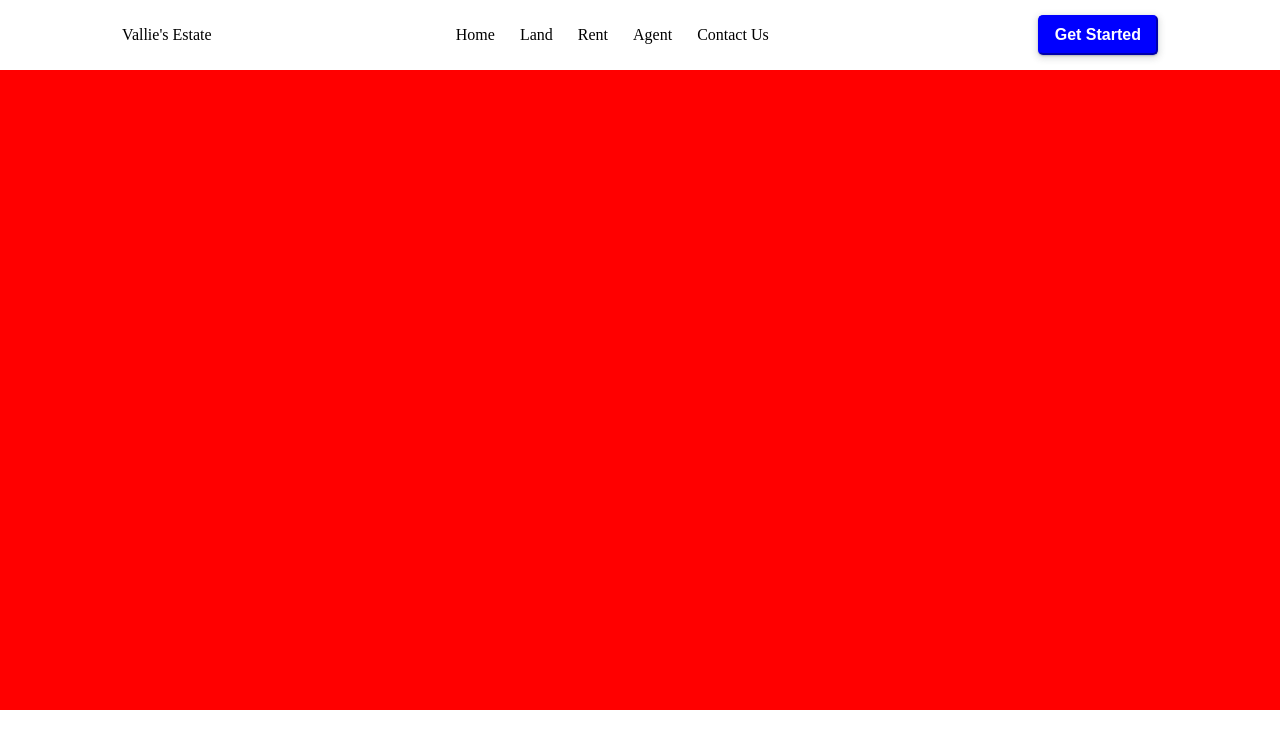
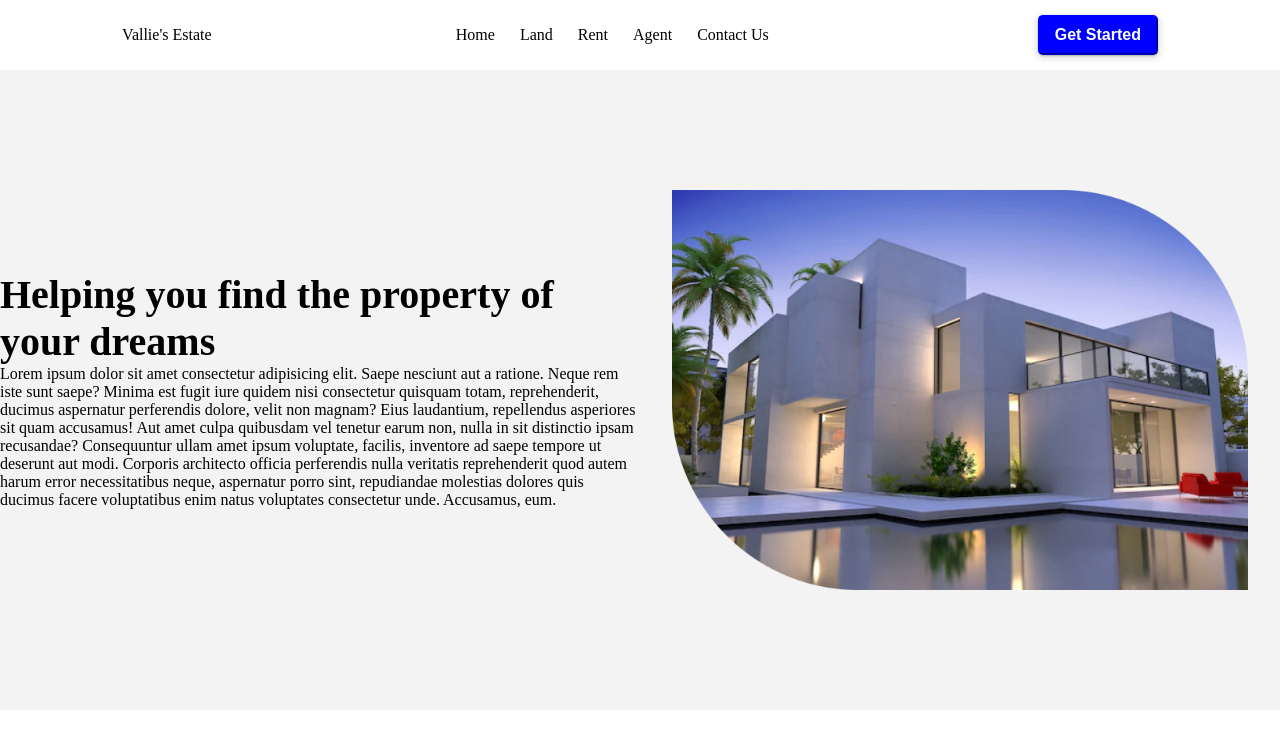
Before and after one commit to morehwachege/fantastic-sniffle, a plain HTML site: page index.html in a window 1280 px wide. Drawn offline with Linux system fonts and the light colour scheme.

Commit message:
flex the hero section

```diff
--- a/assets/css/style.css
+++ b/assets/css/style.css
@@ -5,6 +5,10 @@
 }
 body{
     /* background-color: blue; */
+}
+.container{
+    margin-right: 30px;
+    margin-left: 30px;
 }
 nav{
     width: 100%;
@@ -41,5 +45,25 @@ nav{
 }
 .hero-section{
     height: 80vh;
-    background-color: red;
+    background-color: #f3f3f3;
+    display: flex;
 }
+.side-section{
+    width: 100%;
+    height: auto;
+    /* background-color: red; */
+    display: flex;
+    justify-content: center;
+    align-items: center;
+    flex-direction: column;
+}
+.side-section h2{
+    font-size: 40px;
+}
+.image-section{
+    width: 100%;
+    height: auto;
+    /* background-color: lime; */
+    display: flex;
+    align-items: center;
+}
--- a/index.html
+++ b/index.html
@@ -31,10 +31,11 @@
 
     <section class="hero-section">
         <div class="side-section">
-
+            <h2>Helping you find the property of your dreams</h2>
+            Lorem ipsum dolor sit amet consectetur adipisicing elit. Saepe nesciunt aut a ratione. Neque rem iste sunt saepe? Minima est fugit iure quidem nisi consectetur quisquam totam, reprehenderit, ducimus aspernatur perferendis dolore, velit non magnam? Eius laudantium, repellendus asperiores sit quam accusamus! Aut amet culpa quibusdam vel tenetur earum non, nulla in sit distinctio ipsam recusandae? Consequuntur ullam amet ipsum voluptate, facilis, inventore ad saepe tempore ut deserunt aut modi. Corporis architecto officia perferendis nulla veritatis reprehenderit quod autem harum error necessitatibus neque, aspernatur porro sint, repudiandae molestias dolores quis ducimus facere voluptatibus enim natus voluptates consectetur unde. Accusamus, eum.
         </div>
         <div class="image-section">
-
+            <img src="./assets/images/image 1.png" alt="image of a house" height="400px">
         </div>
     </section>
 
```
